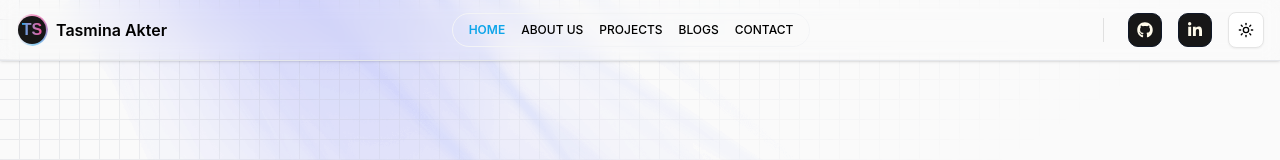
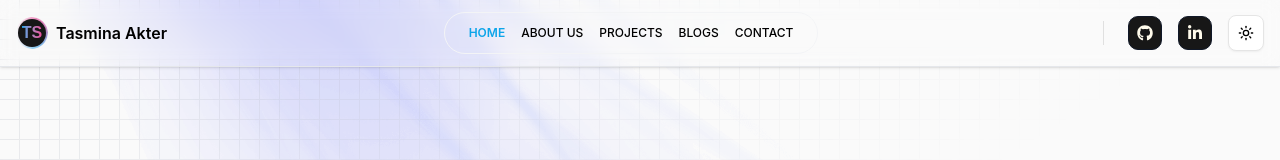
Before and after one commit to wptasmina/My-Portfolio, a Next.js app: page / in a window 1280 px wide. Shown: the top 160 px of the page. Built offline with nearby package versions, Linux system fonts and the light colour scheme.

Commit message:
navbar paddein add

```diff
--- a/app/layout.tsx
+++ b/app/layout.tsx
@@ -37,7 +37,7 @@ export default function RootLayout({
             disableTransitionOnChange
           >
         <Navbar />
-        <main className="">
+        <main>
           {children}
         </main>
         {/* <Footer /> */}
--- a/components/grid-pattern-linear-gradient.tsx
+++ b/components/grid-pattern-linear-gradient.tsx
@@ -2,9 +2,9 @@
 
 import { cn } from "@/lib/utils";
 import { GridPattern } from "./magicui/grid-pattern";
-import Image from "next/image";
 import { motion } from "framer-motion";
 import { fadeLeft, fadeUp } from "@/lib/motionVariants";
+import Image from "next/image";
 import tasmiImg from "@/assets/tasmina.png";
 import { GradientButton } from "@/components/ui/gradient-button";
 import { PhoneIcon, ArrowDownTrayIcon } from "@heroicons/react/24/solid";
--- a/components/shared/Navbar/Navbar.tsx
+++ b/components/shared/Navbar/Navbar.tsx
@@ -101,7 +101,7 @@ const Navbar = () => {
           <Logo />
 
           {/* Desktop Nav */}
-          <div className="hidden md:flex items-center justify-center gap-4 dark:bg-background px-4 py-2 border border-gray-100 dark:border-gray-900 rounded-full">
+          <div className="hidden md:flex items-center justify-center gap-4 dark:bg-background px-6 py-3 border border-gray-100 dark:border-gray-900 rounded-full">
             {renderMenuItems()}
           </div>
 
```
